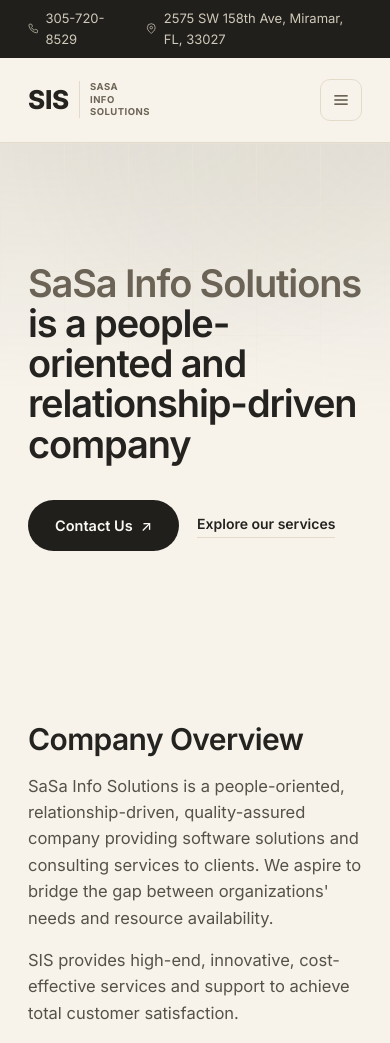
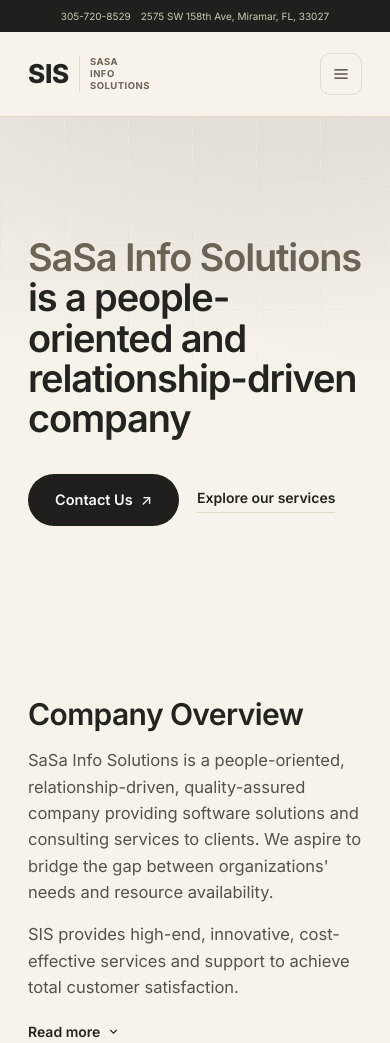
Before and after one commit to samay12345/sasa-info-solutions-website, a website: page index.html in a window 390 px wide. Shown: the top 1043 px of the page. Drawn offline with Linux system fonts and the light colour scheme.

Commit message:
Keep topbar phone/address on one line on mobile
Shrinks font size and spacing and drops the icons below 560px so the
full phone number and address fit on a single line instead of
wrapping, verified down to 320px width.

```diff
--- a/assets/css/style.css
+++ b/assets/css/style.css
@@ -139,7 +139,7 @@
   padding-top: 8px;
   padding-bottom: 8px;
 }
-.topbar span { display: inline-flex; align-items: center; gap: 7px; }
+.topbar span { display: inline-flex; align-items: center; gap: 7px; white-space: nowrap; }
 .topbar svg { width: 13px; height: 13px; opacity: 0.85; }
 
 header#header {
@@ -749,4 +749,8 @@
 
 @media (max-width: 560px) {
   .marquee-item { width: 170px; height: 110px; }
+  .topbar { font-size: 10px; }
+  .topbar .container { gap: 10px; padding-left: 14px; padding-right: 14px; }
+  .topbar span { gap: 3px; }
+  .topbar svg { display: none; }
 }
```
